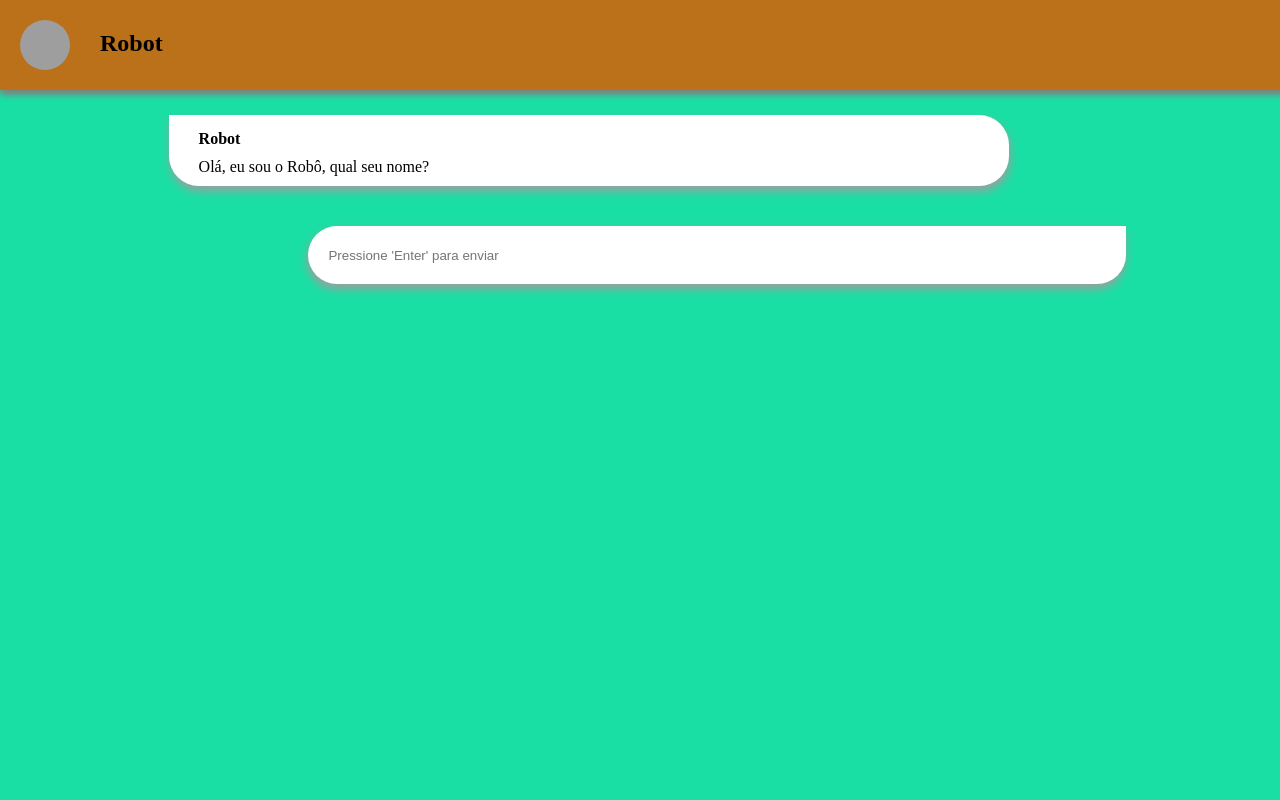
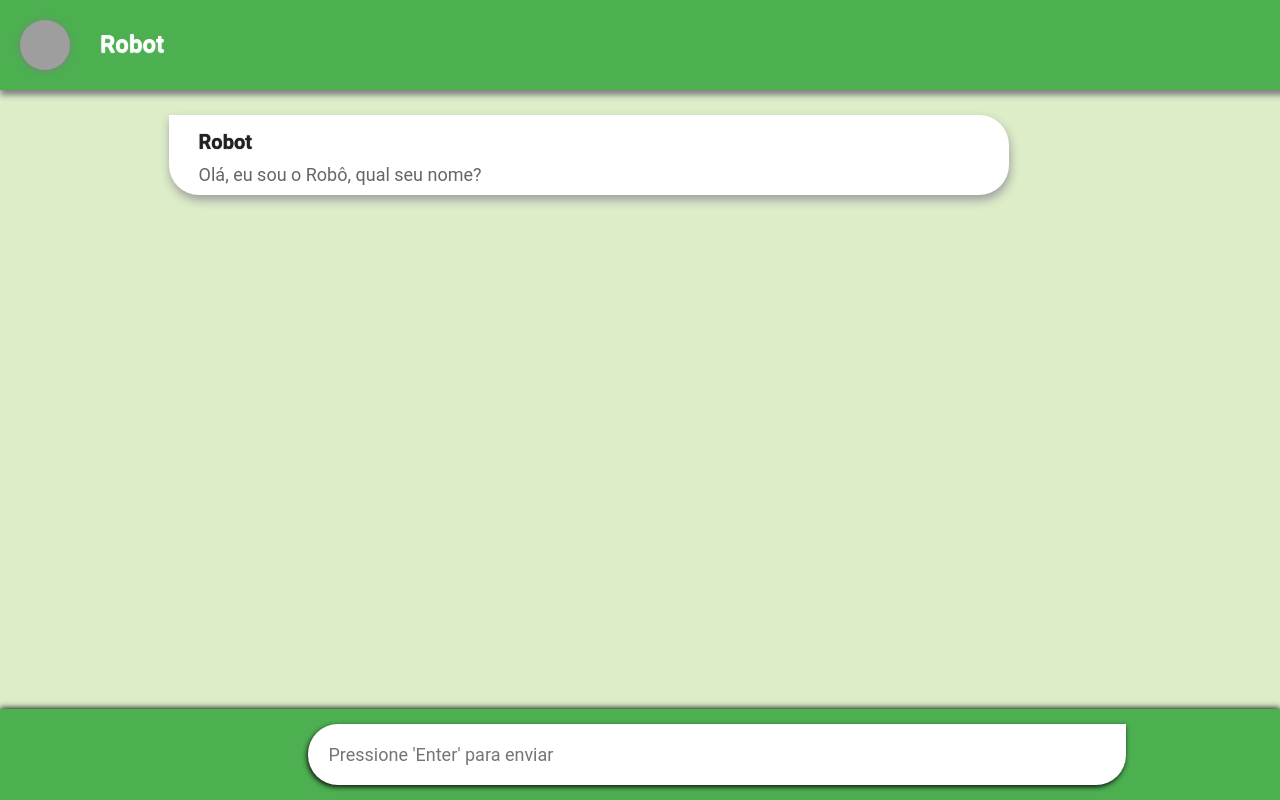
Before and after one commit to joao-zanutto/chat-form, a React (Create React App) app: page / in a window 1280 px wide. Built offline with nearby package versions, Linux system fonts and the light colour scheme; grey boxes are pictures that could not be loaded.

Commit message:
Finished design

```diff
--- a/src/components/Chat.js
+++ b/src/components/Chat.js
@@ -4,7 +4,7 @@ const styles = {
 	chat: {
 		padding: '12%',
 		paddingTop: 100,
-		paddingBottom: 10,
+		paddingBottom: 100,
 		display: 'flex',
 		flexDirection: 'column',
 	},
--- a/src/components/Form.js
+++ b/src/components/Form.js
@@ -13,12 +13,10 @@ import Header from './Header';
 
 const styles = {
 	Form: {
-
 		minHeight: '100vh',
-		backgroundColor: '#19DFA5',
+		backgroundColor: '#DCEDC8',
 		display: 'flex',
 		flexDirection: 'column',
-
 	},
 };
 
--- a/src/components/Header.js
+++ b/src/components/Header.js
@@ -3,7 +3,7 @@ import { robot } from '../defaults';
 
 const styles = {
 	Header: {
-		backgroundColor: '#BA7119',
+		backgroundColor: '#4CAF50',
 		display: 'flex',
 		padding: 20,
 		boxShadow: '0px 5px 6px grey',
@@ -11,11 +11,15 @@ const styles = {
 		width: '100%',
 	},
 	Image: {
+		boxShadow: '0px 1px 6px grey',
 		height: 50,
 		width: 50,
 		borderRadius: 50,
 	},
 	Contact: {
+		fontFamily: 'Roboto',
+		color: 'white',
+		textShadow: '0px 1px 1px',
 		padding: 10,
 		marginLeft: 20,
 	},
--- a/src/components/Message.js
+++ b/src/components/Message.js
@@ -26,8 +26,12 @@ const styles = {
 		textAlign: 'right',
 	},
 	header: {
+		fontFamily: 'Roboto',
+		textShadow: '0px 0.1px 1px',
 		marginTop: 5,
 		marginBottom: 10,
+		color: '#212121',
+		fontSize: '20px'
 	},
 };
 
@@ -41,7 +45,10 @@ const Message = ({ message }) => {
 				<h4 style={styles.header}>
 					{message.sender === '' ? 'Usuário' : message.sender}
 				</h4>
-				<span> {message.text === '' ? '...' : message.text} </span>
+				<p style={{ fontFamily: 'Roboto', color: '#666666', fontSize: '18px' }}>
+					{' '}
+					{message.text === '' ? '...' : message.text}{' '}
+				</p>
 			</div>
 		</div>
 	);
--- a/src/components/UserInput.js
+++ b/src/components/UserInput.js
@@ -1,7 +1,14 @@
 import React from 'react';
 
 const styles = {
-	userBaloon: {
+	inputFooter: {
+		width: '100%',
+		position: 'fixed',
+		bottom: 0,
+		backgroundColor: '#4CAF50',
+		boxShadow: '0px -1px 6px #111111',
+	},
+	inputBaloon: {
 		backgroundColor: 'white',
 		padding: 20,
 		paddingRight: 30,
@@ -12,19 +19,21 @@ const styles = {
 		width: '60%',
 		float: 'right',
 		textAlign: 'left',
-		boxShadow: '-1px 5px 10px #9E9E9E',
+		boxShadow: '-1px 2px 5px #111111',
 	},
 	input: {
 		width: '100%',
 		border: '0px',
 		outline: 'none',
+		fontFamily: 'Roboto',
+		fontSize: '18px',
 	},
 };
 
 const UserInput = ({ properties, step, handleChange, values, send }) => {
 	return (
-		<div style={{ width: '100%' }}>
-			<div style={styles.userBaloon}>
+		<div style={styles.inputFooter}>
+			<div style={styles.inputBaloon}>
 				<input
 					style={styles.input}
 					autoComplete='off'
```
